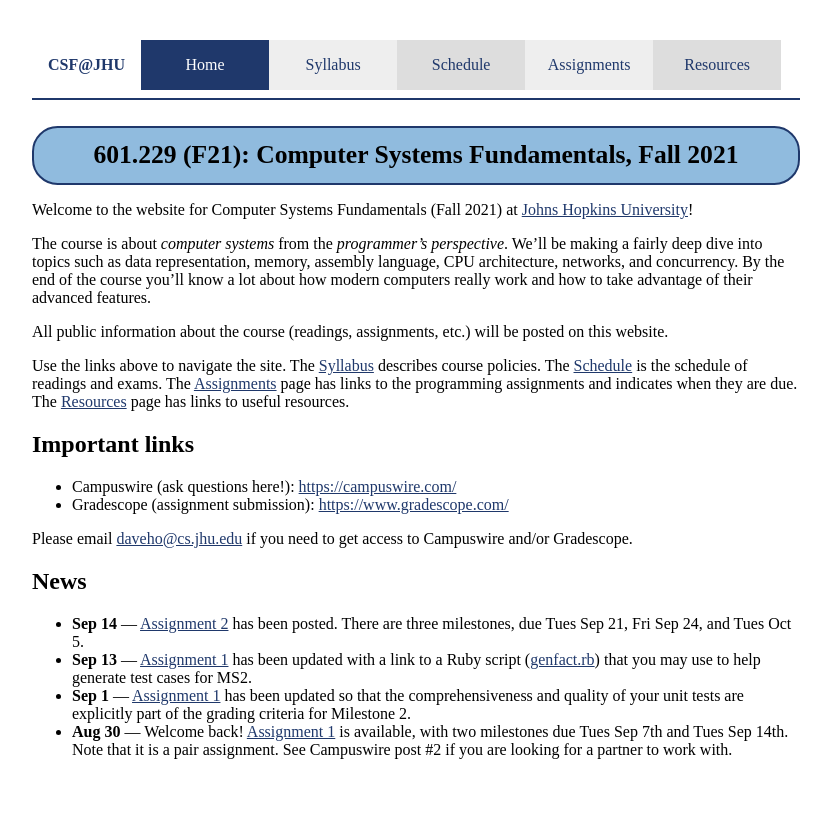
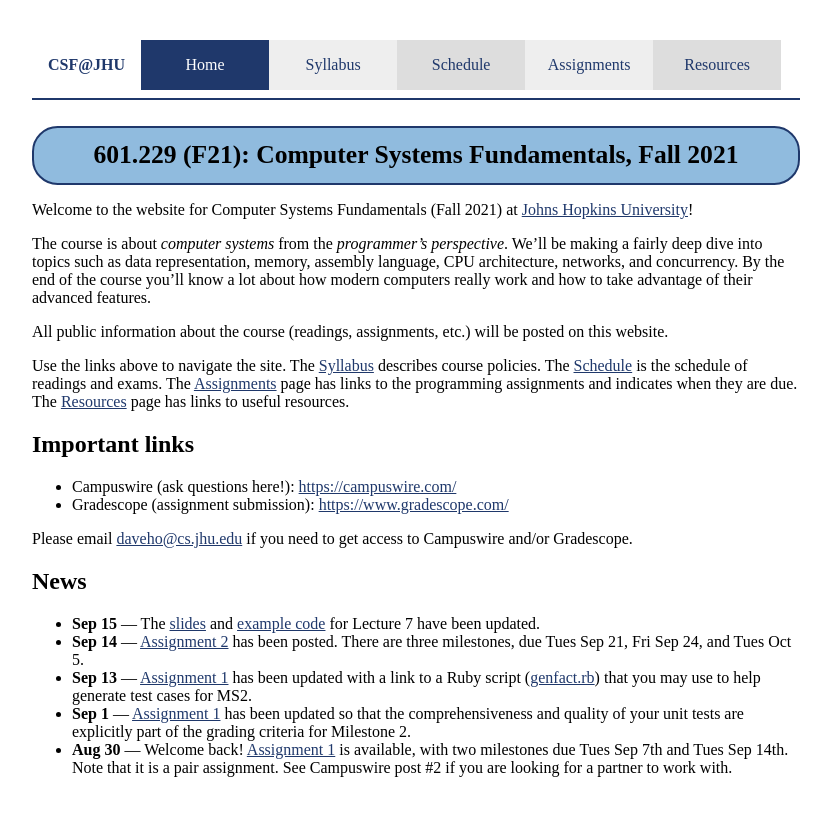
Before and after one commit to jhucsf/fall2021, a Jekyll site: the page built from index.md, in a window 1280 px wide. Shown: the top 816 px of the page, without its empty margins (224-1055 px from the left). Built offline with Jekyll 4.4.1, drawn with Linux system fonts in a browser that asks for light colours.

Commit message:
update lecture 7 slides

```diff
--- a/index.md
+++ b/index.md
@@ -21,6 +21,7 @@ Please email <daveho@cs.jhu.edu> if you need to get access to Campuswire and/or
 
 ## News
 
+* **Sep 15** — The [slides](lectures/lecture07-public.pdf) and [example code](lectures/alu.zip) for Lecture 7 have been updated.
 * **Sep 14** — [Assignment 2](assign/assign02.html) has been posted. There are three milestones, due Tues Sep 21, Fri Sep 24, and Tues Oct 5.
 * **Sep 13** — [Assignment 1](assign/assign01.html) has been updated with a link to a Ruby script ([genfact.rb](assign/genfact.rb)) that you may use to help generate test cases for MS2.
 * **Sep 1** — [Assignment 1](assign/assign01.html) has been updated so that the comprehensiveness and quality of your unit tests are explicitly part of the grading criteria for Milestone 2.
```
Also changed, not shown: 1 other file.
